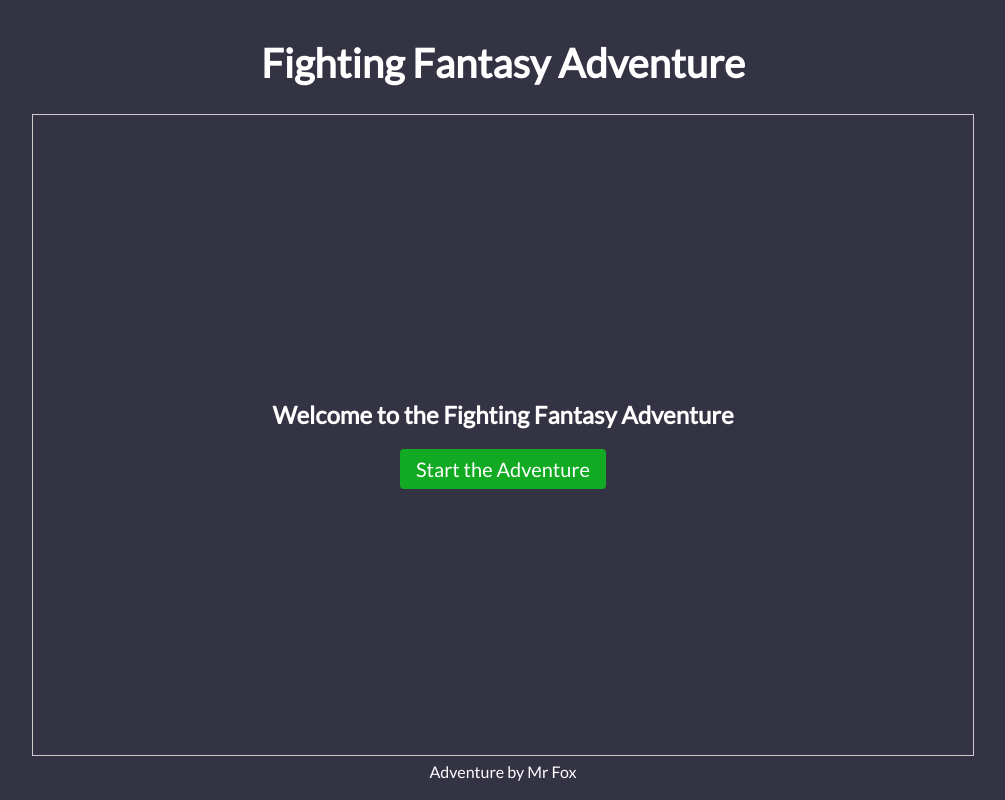
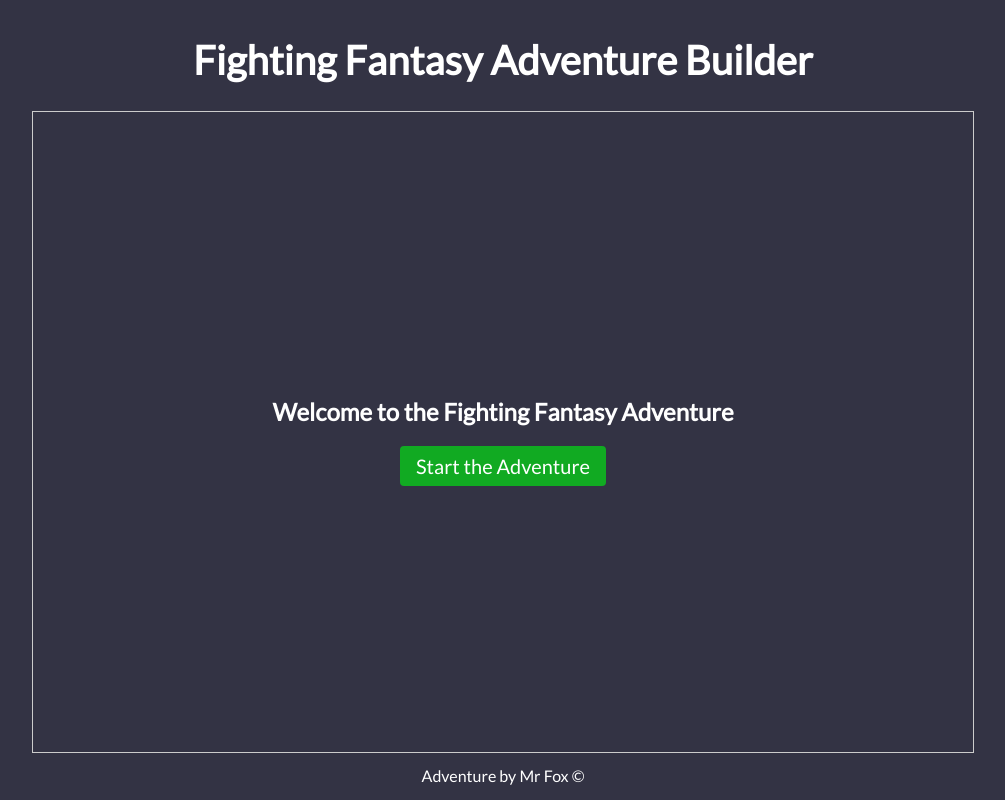
Before and after one commit to chrifox/fighting-fantasy, a plain HTML site: page index.html in a window 1280 px wide. Shown: the whole page, without its empty margins (137-1142 px from the left). Drawn offline with Linux system fonts and the light colour scheme.

Commit message:
make adventure more logical and cyclical

```diff
--- a/css/index.css
+++ b/css/index.css
@@ -50,7 +50,7 @@ button {
 }
 
 #author {
-  padding: 0.4em;
+  padding: 0.8em 0 0.4em;
 }
 
 #nextButton {
--- a/js/start.js
+++ b/js/start.js
@@ -1,7 +1,7 @@
 // This script just starts the story
 
 updateHtml('title', title)
-updateHtml('author', `Adventure by ${author}`)
+updateHtml('author', `Adventure by ${author} &copy;`)
 
 // Creating start page
 createPage(story.find(page => page.id === 0))
--- a/js/story.js
+++ b/js/story.js
@@ -1,6 +1,6 @@
 // This file contains story content for custom app
 
-const title = 'Fighting Fantasy Adventure'
+const title = 'Fighting Fantasy Adventure Builder'
 const author = 'Mr Fox'
 
 const story = [
@@ -19,10 +19,10 @@ const story = [
   },
   {
     id: 2,
-    screenTitle: 'You turned left, now there is another fork...',
+    screenTitle: 'You turned left, and see a huge troll in front of you...',
     options: [
-      { choice: 'Turn left', outcome: DEFEAT_OUTCOME },
-      { choice: 'Turn right', outcome: 1 },
+      { choice: 'Attack the troll', outcome: DEFEAT_OUTCOME },
+      { choice: 'Run away', outcome: 1 },
     ],
   },
   {
@@ -30,7 +30,7 @@ const story = [
     screenTitle: 'You turned right, and see a chest in front of you...',
     options: [
       { choice: 'Open the chest', outcome: VICTORY_OUTCOME },
-      { choice: 'Leave the chest alone', outcome: DEFEAT_OUTCOME },
+      { choice: 'Leave the chest alone', outcome: 1 },
     ],
   },
 ]
```
